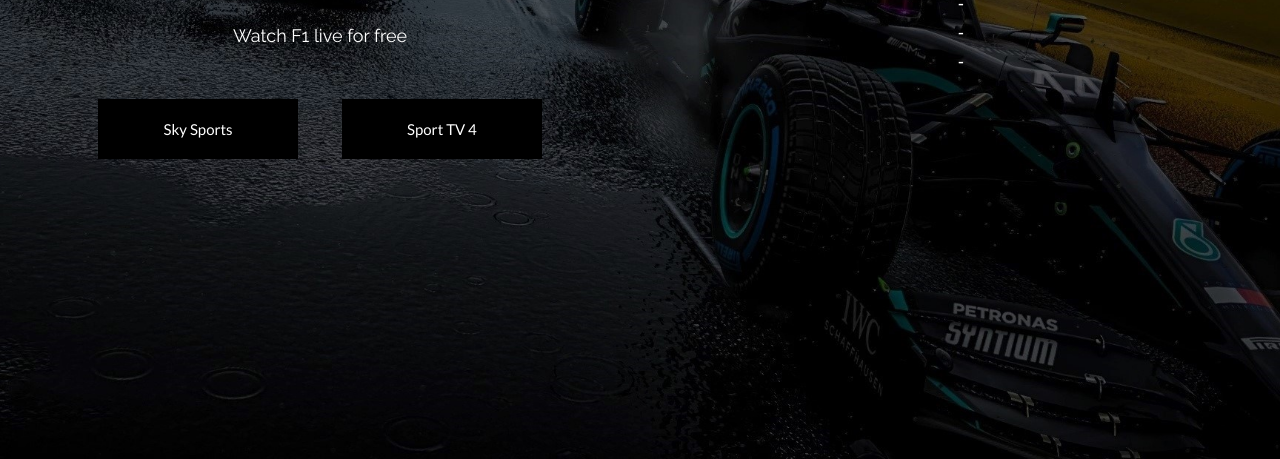
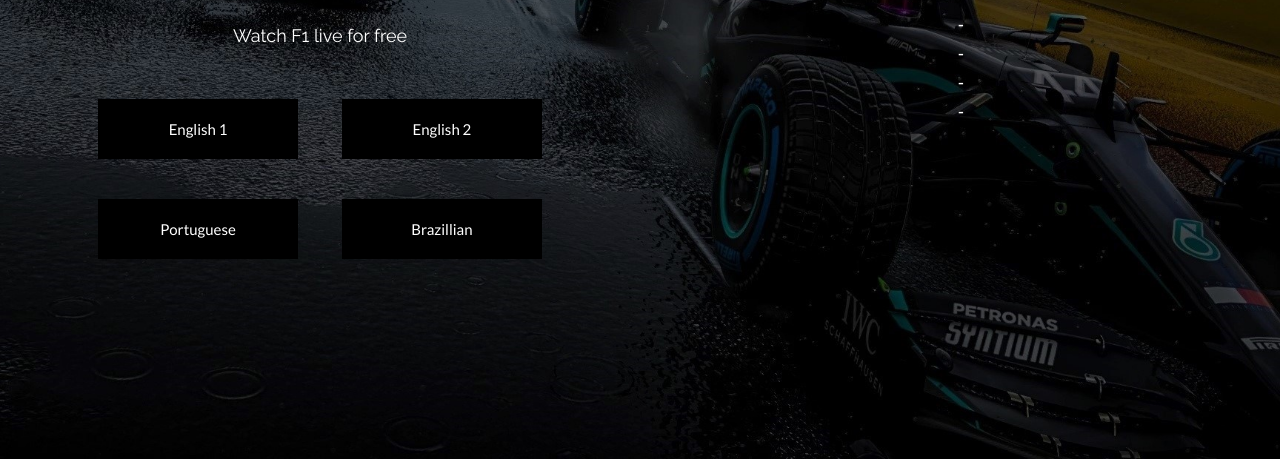
Before and after one commit to rodrigograc4/ApexHub, a plain HTML site: page Website/index.html in a window 1280 px wide. Shown: the part 341-800 px from the top of the page. Drawn offline with nearby package versions, Linux system fonts and the light colour scheme; no server answers.

Commit message:
new links

```diff
--- a/Website/index.html
+++ b/Website/index.html
@@ -59,8 +59,10 @@
         <hr class="w3-border-red" style="margin:auto;width:65%">
         <p class="w3-large w3-center" style="margin-top: 25px;margin-bottom: 30px;">Watch F1 live for free</p>
         <div class="frame">
-          <button class="custom-btn btn-13" onclick="iframe('https://v2.sportsonline.so/channels/hd/hd1.php')">Sky Sports</button>
-          <button class="custom-btn btn-13" onclick="iframe('https://v2.sportsonline.so/channels/pt/sporttv4.php')">Sport TV 4</button>
+          <button class="custom-btn btn-13" onclick="iframe('https://v2.sportsonline.so/channels/hd/hd10.php')">English 1</button>
+          <button class="custom-btn btn-13" onclick="iframe('https://v2.sportsonline.so/channels/hd/hd6.php')">English 2</button>
+          <button class="custom-btn btn-13" onclick="iframe('https://v2.sportsonline.so/channels/pt/sporttv4.php')">Portuguese</button>
+          <button class="custom-btn btn-13" onclick="iframe('https://v2.sportsonline.so/channels/br/br5.php')">Brazillian</button>
         </div>
       </div>
       <div id="nextRaceSection" style="margin-top: 7rem;">
```
